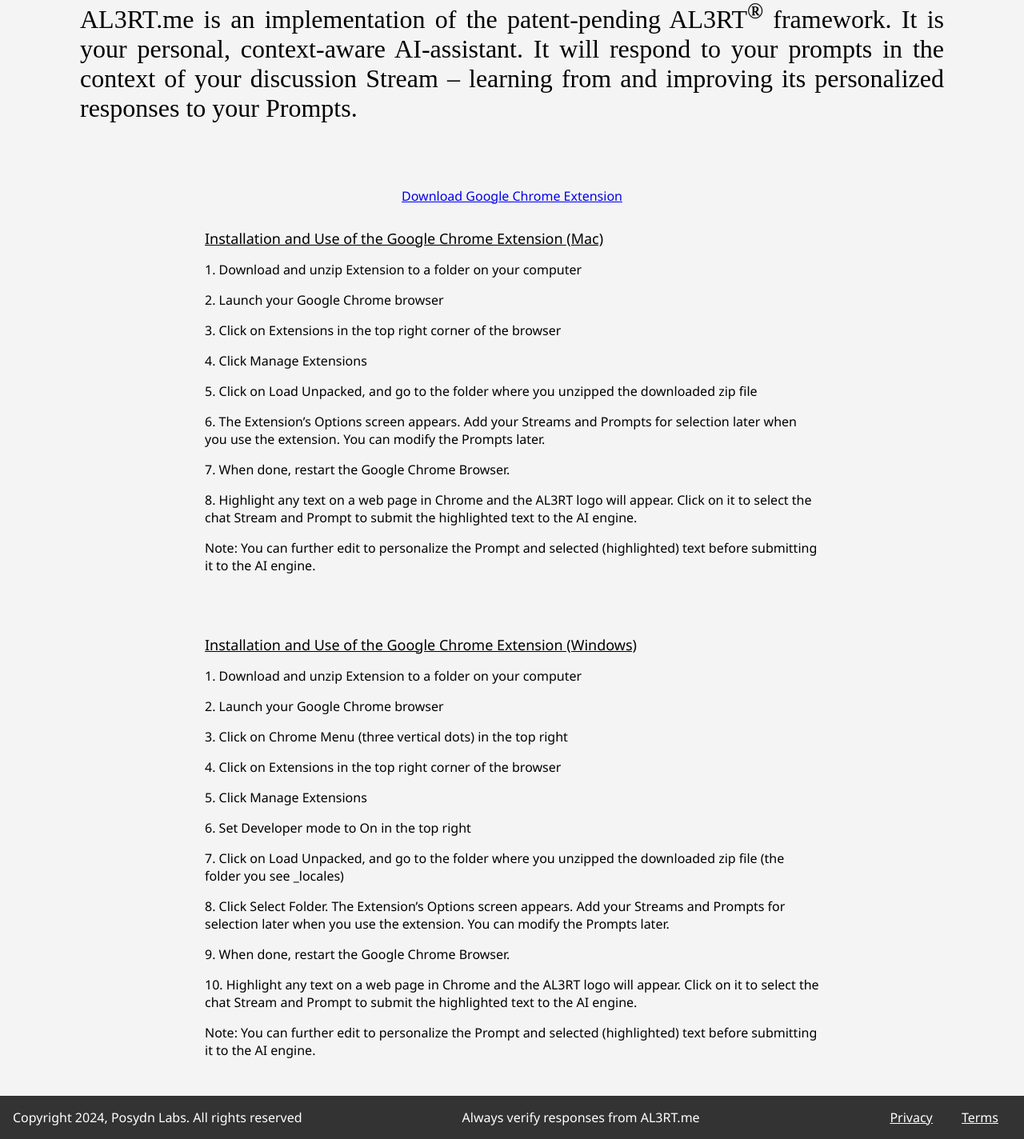
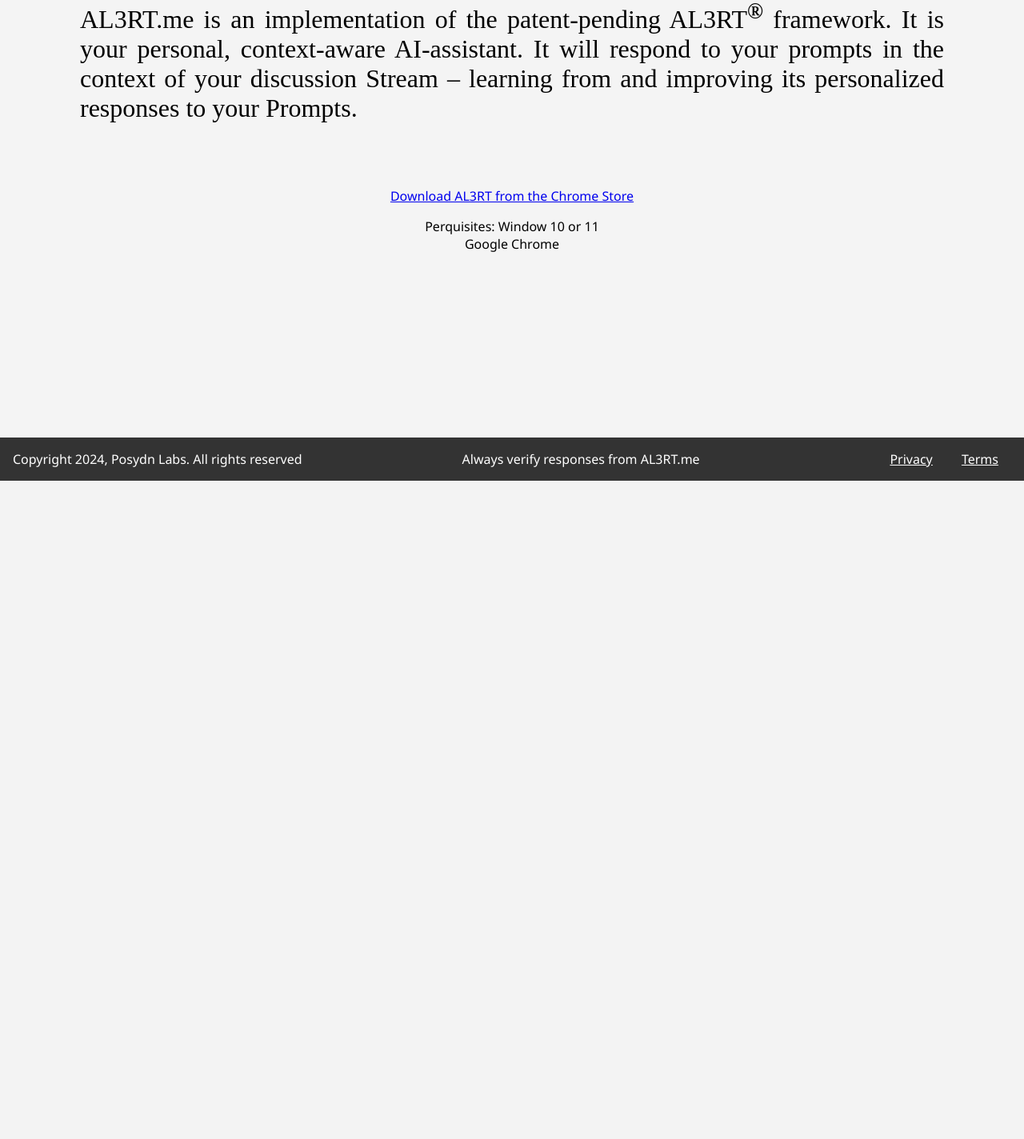
Before and after one commit to kohhash/RBAC, a Flask app: page / in a window 1280 px wide. Shown: the part 199-1623 px from the top of the page at 80% size. After the commit the page ends 800 px from the top, so only its background shows below. Run offline with Flask 2, Linux system fonts and the light colour scheme; the visitor is signed in with stand-in values (Sample User, id 1); data comes from the database, SQL or seed files in the repository; data that the repository does not hold is empty; some libraries are stand-ins or nearby versions.

Commit message:
update: update home.html, run request limit

```diff
--- a/app.py
+++ b/app.py
@@ -665,6 +665,8 @@ def run_assistant():
         assistant_id = data['asstid']
         content = data['content']
         print(thread_id, assistant_id, content)
+
+        # GPT-4
         message = client.beta.threads.messages.create(
             thread_id=thread_id,
             role="user",
@@ -1020,6 +1022,7 @@ def app_run_assistant():
         messages = None
         role = "user"
         content = ""
+        limit = 0
         while role == "user" or len(content) == 0:
             sleep(0.5)
             print("getting msg again...")
@@ -1032,6 +1035,9 @@ def app_run_assistant():
                 content = message_to_dict(messages.data[0])["content"]
                 if content:
                     content = content[0]["text"]
+            limit = limit + 1
+            if limit > 60:
+                break
         messages_list_dicts = [message_to_dict(msg) for msg in messages.data]
         messages_json_str = json.dumps(messages_list_dicts, indent=4)
         messages_json_obj = json.loads(messages_json_str)
--- a/templates/home.html
+++ b/templates/home.html
@@ -278,8 +278,10 @@
       <!-- <div class="welcome-message">
         <h1>Welcome, {{ current_user.username }}!</h1>
       </div> -->
-      <a href="#" onclick="hideURL()">Download Google Chrome Extension</a>
-      <div style="width: 60%; margin: 30px">
+      <a href="#" onclick="hideURL()">Download AL3RT from the Chrome Store</a>
+      <div style="padding-top: 16px">Perquisites: Window 10 or 11</div>
+      <div>Google Chrome</div>
+      <!-- <div style="width: 60%; margin: 30px">
         <u style="font-size: large">
           Installation and Use of the Google Chrome Extension (Mac)
         </u>
@@ -337,7 +339,7 @@
           Note: You can further edit to personalize the Prompt and selected
           (highlighted) text before submitting it to the AI engine.
         </p>
-      </div>
+      </div> -->
       <!-- <div class="access-level">
         {% if current_user.role == 'admin' %}
         <p>You have Admin access.</p>
@@ -398,7 +400,8 @@
         event.preventDefault();
         // Perform the desired action (e.g., open a new page)
         window.open(
-          "https://github.com/Yuji7805/chatgpt-chrome-extension/archive/refs/heads/main.zip",
+          // "https://github.com/Yuji7805/chatgpt-chrome-extension/archive/refs/heads/main.zip",
+          "https://chromewebstore.google.com/detail/al3rt-personalized/jlmdnmafoclnomikidniokbaiobmmhlp",
           "_blank"
         );
       }
```
Also changed, not shown: 1 other file.
